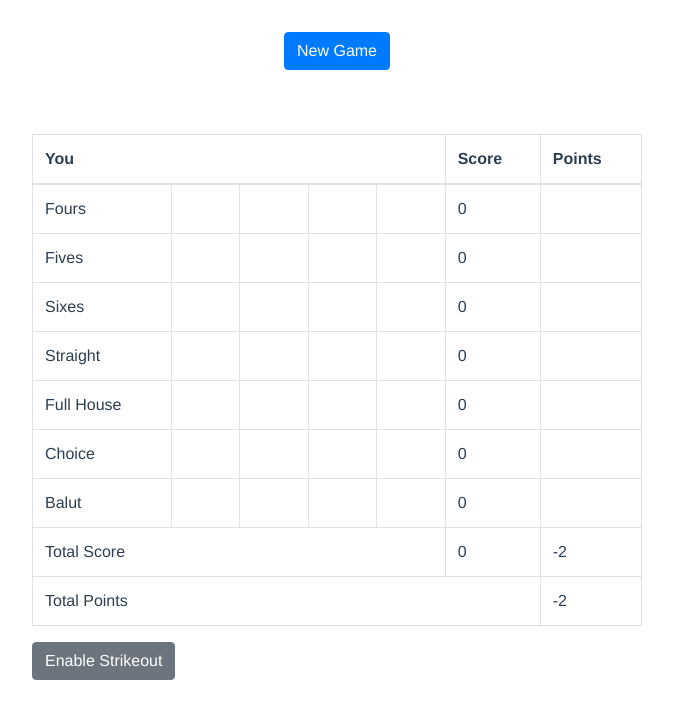
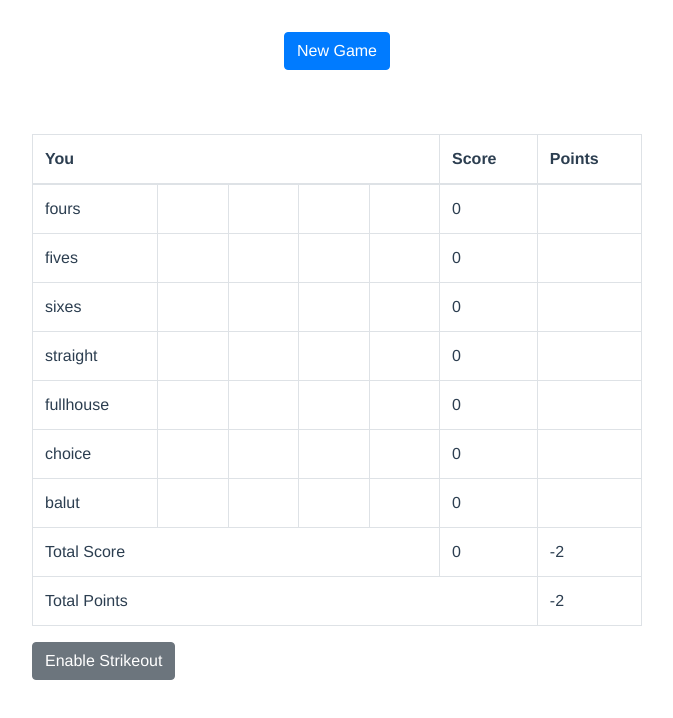
Before and after one commit to doriholm/balut-project, a Vue app: page / in a window 1280 px wide. Shown: the top 718 px of the page, without its empty margins (303-976 px from the left). Built offline with nearby package versions, Linux system fonts and the light colour scheme.

Commit message:
refactored v-for used to output the table

```diff
--- a/src/components/BalutCard.vue
+++ b/src/components/BalutCard.vue
@@ -29,47 +29,16 @@
                         </tr>
                     </thead>
                     <tbody>
-                        <tr>
-                            <td id="fours" v-on="this.categoryButton.fours != null ? { click: openModal} : {}">Fours</td>
-                            <td  v-for="(value, name) in categories.fours" :key="name" v-on:click="addScoreToCell" v-bind:id="name" class="cell-width" data-row="fours">{{value}}</td>
-                            <td id="fours-score" class="cell-width js-row-score"></td>
-                            <td id="fours-points" class="cell-width js-row-points"></td>
-                        </tr>
-                        <tr>
-                            <td id="fives"  v-on="this.categoryButton.fives != null ? { click: openModal} : {}">Fives</td>
-                            <td  v-for="(value, name) in categories.fives" :key="name" v-bind:id="name" class="cell-width">{{value}}</td>
-                            <td id="fives-score" class="cell-width js-row-score"></td>
-                            <td id="fives-points" class="cell-width js-row-points"></td>
-                        </tr>
-                        <tr>
-                            <td id="sixes"  v-on="this.categoryButton.sixes != null ? { click: openModal} : {}">Sixes</td>
-                            <td  v-for="(value, name) in categories.sixes" :key="name" v-bind:id="name" class="cell-width">{{value}}</td>
-                            <td id="sixes-score" class="cell-width js-row-score"></td>
-                            <td id="sixes-points" class="cell-width js-row-points"></td>
-                        </tr>
-                        <tr>
-                            <td id="straight"  v-on="this.categoryButton.straight != null ? { click: openModal} : {}">Straight</td>
-                            <td  v-for="(value, name) in categories.straight" :key="name" v-bind:id="name" class="cell-width">{{value}}</td>
-                            <td id="straight-score" class="cell-width js-row-score"></td>
-                            <td id="straight-points" class="cell-width js-row-points"></td>
-                        </tr>
-                        <tr>
-                            <td id="fullhouse"  v-on="this.categoryButton.fullhouse != null ? { click: openModal} : {}">Full House</td>
-                            <td  v-for="(value, name) in categories.fullhouse" :key="name" v-bind:id="name" class="cell-width">{{value}}</td>
-                            <td id="fullhouse-score" class="cell-width js-row-score"></td>
-                            <td id="fullhouse-points" class="cell-width js-row-points"></td>
-                        </tr>
-                        <tr>
-                            <td id="choice"  v-on="this.categoryButton.choice != null ? { click: openModal} : {}">Choice</td>
-                            <td  v-for="(value, name) in categories.choice" :key="name" v-bind:id="name" class="cell-width">{{value}}</td>
-                            <td id="choice-score" class="cell-width js-row-score"></td>
-                            <td id="choice-points" class="cell-width js-row-points"></td>
-                        </tr>
-                        <tr>
-                            <td id="balut"  v-on="this.categoryButton.balut != null ? { click: openModal} : {}">Balut</td>
-                            <td  v-for="(value, name) in categories.balut" :key="name" v-bind:id="name" class="cell-width">{{value}}</td>
-                            <td id="balut-score" class="cell-width js-row-score"></td>
-                            <td id="balut-points" class="cell-width js-row-points"></td>
+                        <tr v-for="(value, parent_name) in categories" v-bind:key="parent_name">
+                            <td v-bind:id="parent_name">{{parent_name}}</td>
+                            <td v-for="(value, name) in categories[parent_name]"
+                                :key="name"
+                                v-on:click="addScoreToCell"
+                                v-bind:id="name"
+                                class="cell-width"
+                                v-bind:data-row="parent_name">{{value}}</td>
+                            <td v-bind:id="parent_name + '-score'" class="cell-width js-row-score"></td>
+                            <td v-bind:id="parent_name + '-points'" class="cell-width js-row-points"></td>
                         </tr>
                         <tr>
                             <td class="scorebg1" colspan="5">Total Score</td>
```
